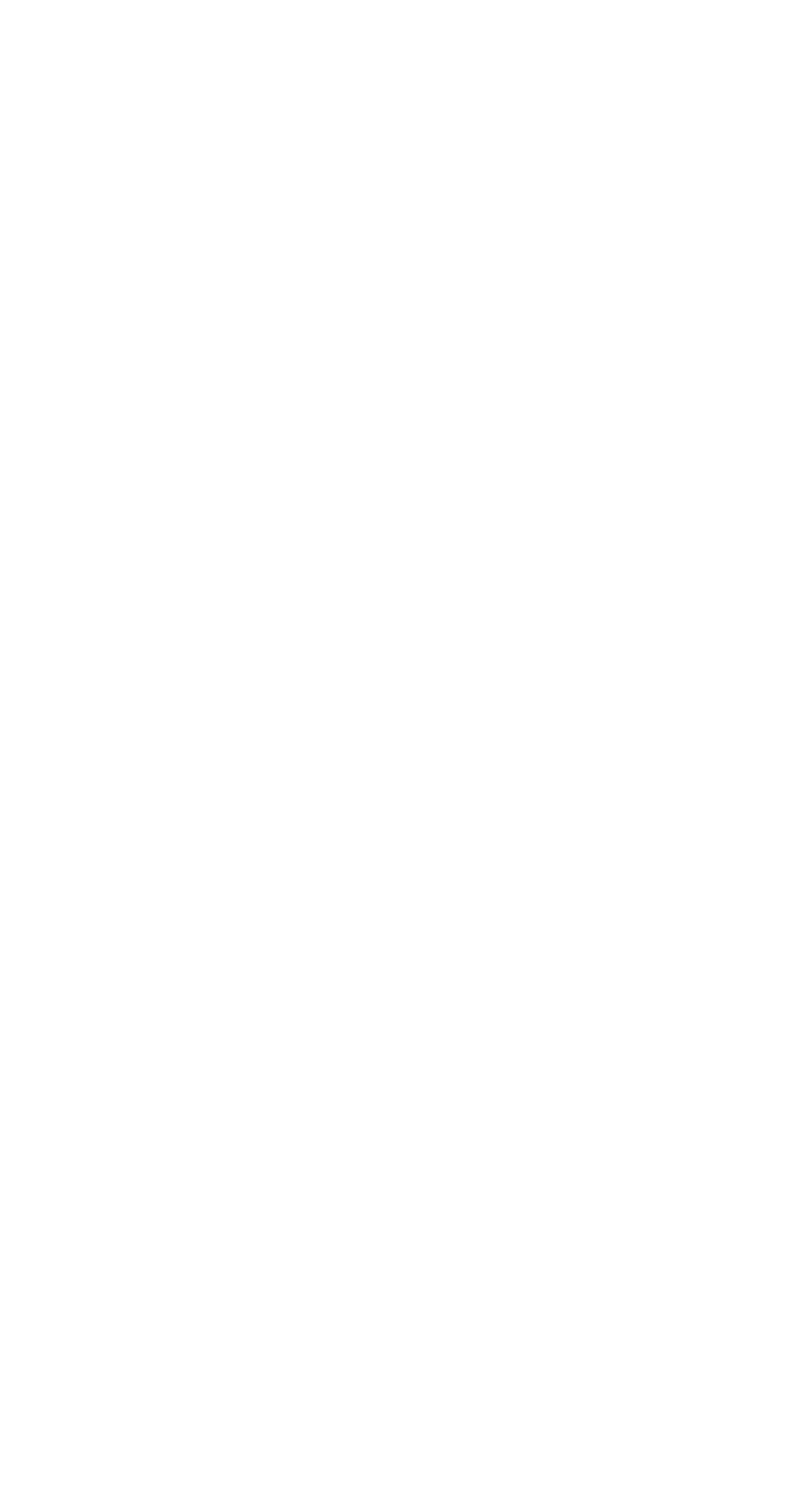
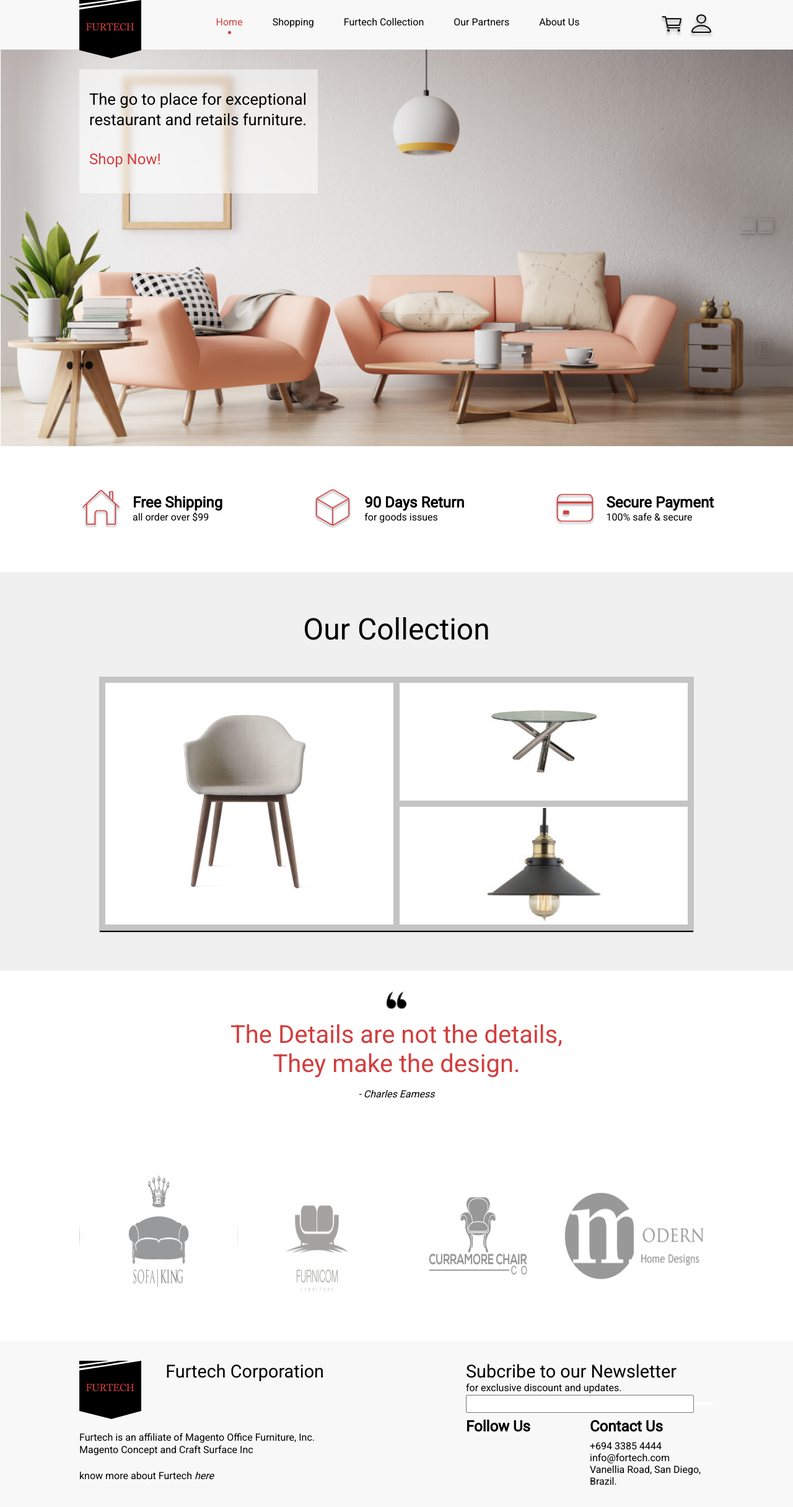
Before and after one commit to EdTosoy/Furtech-TS-Project, a React (Create React App) app: page / in a window 1280 px wide. Shown: the whole page at 62% size. Before the commit the page ends 800 px from the top, so only its background shows below. Built offline with nearby package versions, Linux system fonts and the light colour scheme.

Commit message:
update package

```diff
--- a/package.json
+++ b/package.json
@@ -11,7 +11,7 @@
     "@types/react": "^16.9.53",
     "@types/react-dom": "^16.9.8",
     "@types/react-router-dom": "^5.1.6",
-    "node-sass": "^5.0.0",
+    "node-sass": "^4.14.1",
     "react": "^17.0.1",
     "react-dom": "^17.0.1",
     "react-router-dom": "^5.2.0",
--- a/src/App.tsx
+++ b/src/App.tsx
@@ -1,8 +1,32 @@
-import React from "react";
+import React, { ReactElement } from "react";
+import { BrowserRouter as Router, Switch, Route } from "react-router-dom";
+
+import Header from "./Components/Header/Header";
+import Footer from "./Components/Footer/Footer";
+import Home from "./Pages/Home/Home";
+import Auth from "./Pages/Auth/Auth";
 import "./App.css";
+// import Shopping from "./Pages/Shopping/Shopping";
+import About from "./Pages/About/About";
+import { MenuProvider } from "./ContextApi/menuContext";
 
-function App() {
-  return <div className="App"></div>;
+function App(): ReactElement {
+  return (
+    <MenuProvider>
+      <div className="app">
+        <Router>
+          <Header />
+          <Switch>
+            <Route exact path="/" component={Home} />
+            {/* <Route path="/shopping/:category" component={Shopping} /> */}
+            <Route exact path="/auth" component={Auth} />
+            <Route exact path="/about" component={About} />
+          </Switch>
+          <Footer />
+        </Router>
+      </div>
+    </MenuProvider>
+  );
 }
 
 export default App;
--- a/src/Components/Header/Navigation.tsx
+++ b/src/Components/Header/Navigation.tsx
@@ -4,11 +4,8 @@ import { MenuContext } from "../../ContextApi/menuContext";
 
 import "./Navigation.scss";
 export default function Navigation(): ReactElement {
-  const [dropMenu, setDropMenu] = useContext(MenuContext);
+  const { dropMenu, setDropMenu } = useContext(MenuContext);
   const dropMenuStyle = dropMenu ? { display: "block" } : { display: "none" };
-  const handleClick = () => {
-    setDropMenu((prevValue: Boolean) => !prevValue);
-  };
   return (
     <>
       <ul className="navigation">
@@ -34,7 +31,11 @@ export default function Navigation(): ReactElement {
           </NavLink>
         </li>
       </ul>
-      <div className="drop-down" style={dropMenuStyle} onClick={handleClick}>
+      <div
+        className="drop-down"
+        style={dropMenuStyle}
+        onClick={setDropMenu((prevValue: Boolean) => !prevValue)}
+      >
         <ul className="menu-panel">
           <li>
             <NavLink exact to="/" activeClassName="selected">
```
Also changed, not shown: src/index.tsx (+6 -5 lines), tsconfig.json (+3 -9 lines), 2 other files (tests, documents, lock files or other folders).
